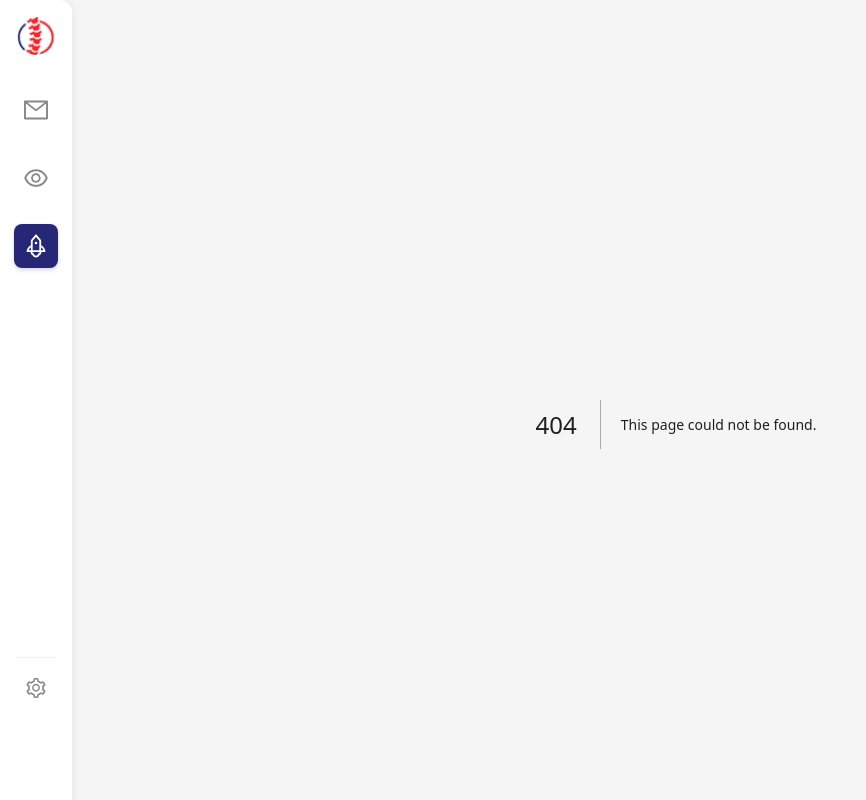
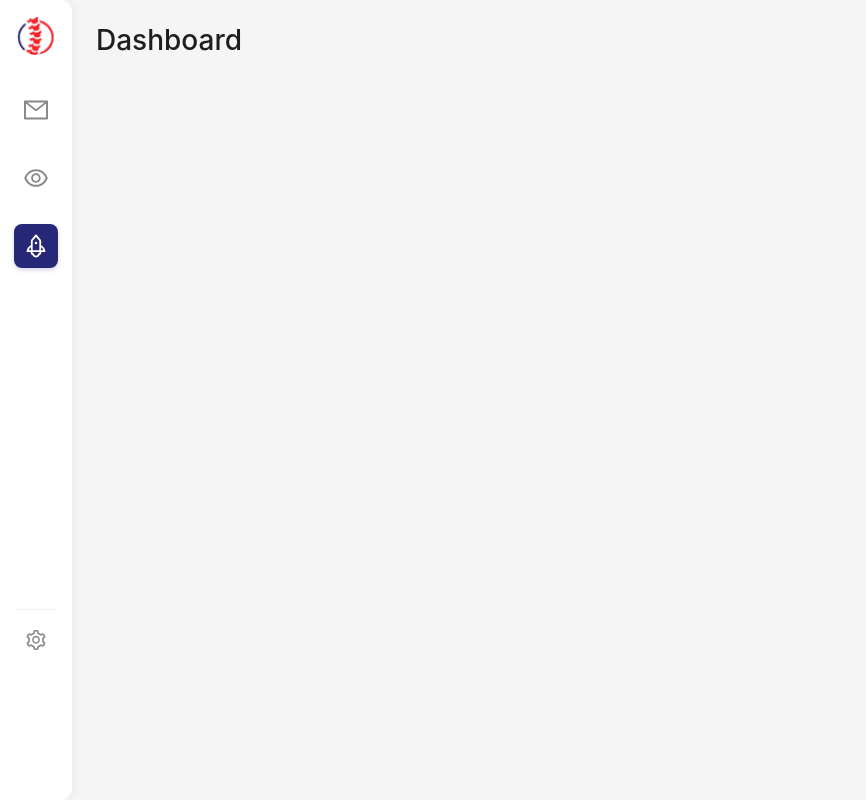
Before and after one commit to felipeallen20/Prueba-7am, a Next.js app: page /dashboard in a window 1280 px wide. Before the commit this address had no page. Shown: the whole page, without its empty margins (0-866 px from the left). Built offline with nearby package versions, Linux system fonts and the light colour scheme.

Commit message:
feat(dashboard): Dashboard section component created

```diff
--- /dev/null
+++ b/src/app/dashboard/page.tsx
@@ -0,0 +1,9 @@
+import React from 'react';
+
+export default function Dashboard() {
+  return (
+    <div>
+      <h1>Dashboard</h1>
+    </div>
+  );
+}
```
